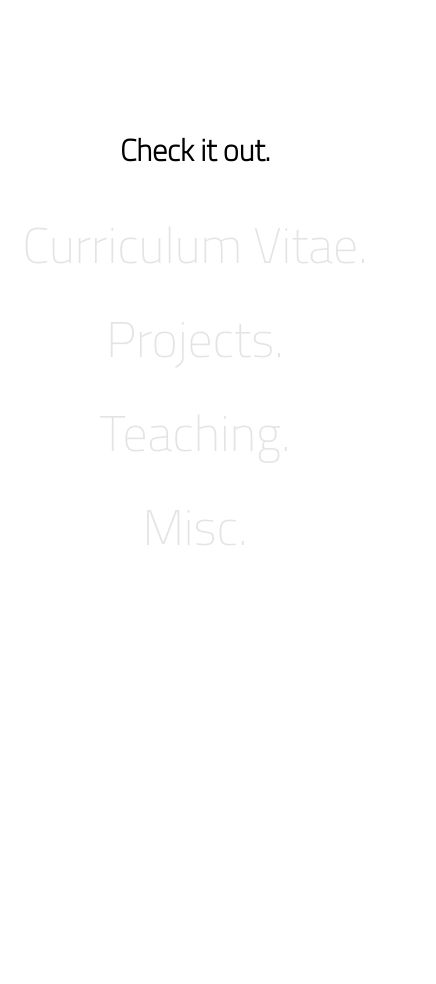
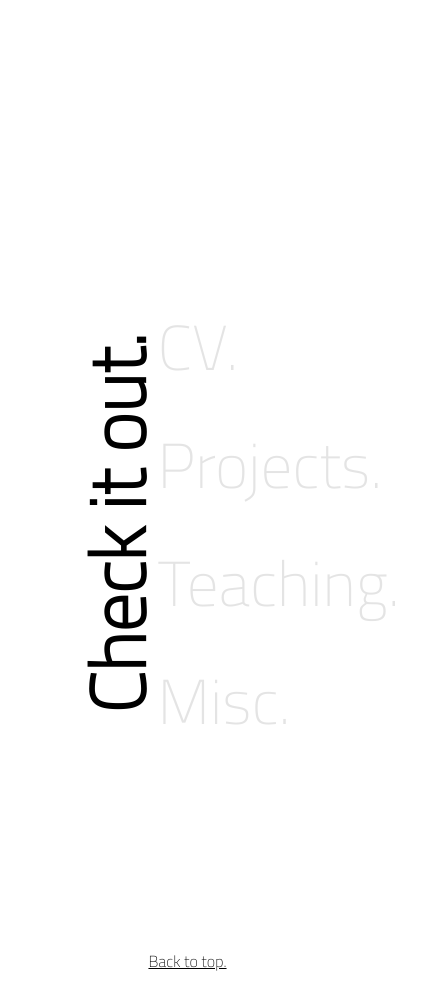
Before and after one commit to omareldeeb/omareldeeb.github.io, a plain HTML site: page index.html in a window 390 px wide. Shown: the part 780-1764 px from the top of the page, 436 px wide, since content can reach past the window. Before the commit the page ends 1734 px from the top, so only its background shows below. Drawn offline with Linux system fonts and the light colour scheme.

Commit message:
Mobile design enhancements

```diff
--- a/index.html
+++ b/index.html
@@ -38,15 +38,19 @@
         <!-- <hr> -->
 
         <div class="full-page">
-            <div class="content-page">
             <div class="content-page-left">
                 <h1 class="fade-on-scroll">Check it out.</h1>
             </div>
 
             <div class="content-page-right">
-                    <div class="content-block">
+                <div class="content-block visible-600px">
                     <a href="#cv">
                         Curriculum Vitae.
+                    </a>
+                </div>
+                <div class="content-block hidden-600px">
+                    <a href="#cv">
+                        CV.
                     </a>
                 </div>
                 <div class="content-block">
@@ -66,7 +70,12 @@
                 </div>
             </div>
         </div>
-        </div>
+
+        <footer class="fade-on-scroll">
+            <a href="#">
+                Back to top.
+            </a>
+        </footer>
     </body>
 
     <script src="scripts/index.js"></script>
--- a/scripts/index.js
+++ b/scripts/index.js
@@ -20,10 +20,17 @@ Array.from(document.getElementsByClassName('fade-on-scroll')).forEach(el => {
 
 redrawSine(1.0, 1.0);
 
+// Copied from https://stackoverflow.com/questions/4817029/whats-the-best-way-to-detect-a-touch-screen-device-using-javascript
+function isTouchDevice() {
+    return (('ontouchstart' in window) ||
+       (navigator.maxTouchPoints > 0) ||
+       (navigator.msMaxTouchPoints > 0));
+}
+
 function redrawSine(frequencyMultiplier, amplitudeMultiplier) {
-    // adapted from https://stackoverflow.com/questions/29917446/drawing-sine-wave-in-canvas
+    // Adapted from https://stackoverflow.com/questions/29917446/drawing-sine-wave-in-canvas
 
-    // full width
+    // Full width
     var targetWidth = document.body.clientWidth;
     var c = document.getElementById('sineCanvas');
     c.width = targetWidth;
@@ -46,22 +53,44 @@ function redrawSine(frequencyMultiplier, amplitudeMultiplier) {
 }
 
 window.addEventListener('mousemove', e => {
-    var width = document.body.clientWidth;
-    var height = document.body.clientHeight / 2;
+    var width = window.innerWidth;
+    var height = window.innerHeight;
 
     var relativeX = e.pageX / width;
     var frequencyMultiplier = 1 - relativeX + 0.5;
 
     var relativeY = e.pageY / height;
-    var amplitudeMultiplier = 1.0 - relativeY * 2.0;
+    var amplitudeMultiplier = 1.0 - 2.0 * relativeY;
 
     // Stop amplitude from getting infinitely big when scrolling down
     if (amplitudeMultiplier < -1.0) {
         amplitudeMultiplier = -1.0;
     }
-    // if (frequencyMultiplier < 0.1) {
-    //     frequencyMultiplier = 0.1
-    // }
+
+    if (frequencyMultiplier < 0.5) {
+        frequencyMultiplier = 0.5;
+    }
 
     redrawSine(frequencyMultiplier, amplitudeMultiplier);
 });
+
+// Manipulate sine wave on scroll on touch screens
+if (isTouchDevice()) {
+    window.addEventListener('scroll', e => {
+        var height = window.innerHeight / 2;
+        var relativeValue = window.scrollY / (height + 150);
+
+        var frequencyMultiplier = 1.0 - relativeValue + 0.5;
+        var amplitudeMultiplier = 1.0 - 2.0 * relativeValue;
+
+        if (amplitudeMultiplier < -1.0) {
+            amplitudeMultiplier = -1.0;
+        }
+
+        if (frequencyMultiplier < 0.5) {
+            frequencyMultiplier = 0.5;
+        }
+
+        redrawSine(frequencyMultiplier, amplitudeMultiplier);
+    });
+}
--- a/styles/index.css
+++ b/styles/index.css
@@ -1,3 +1,7 @@
+html {
+    scroll-behavior: smooth;
+  }
+
 body {
     font-family: "Cairo";
 }
@@ -11,6 +15,15 @@ header {
 }
 
 header a {
+    color: inherit;
+    margin-right: 15px;
+}
+
+footer {
+    text-align: center;
+}
+
+footer a {
     color: inherit;
     margin-right: 15px;
 }
@@ -87,26 +100,38 @@ header a {
 } */
 
 .content-page-left {
-    max-height: 100vh;
-    width: 50%;
+    height: 100vh;
+    width: 40%;
     float: left;
+
+    display: flex;
+    justify-content: center;
+    align-content: center;
+    flex-direction: column;
 }
 
 .content-page-left h1 {
-    font-size: 150px;
+    /* font-size: 150px; */
+    font-size: 10vw;
     line-height: 150%;
     overflow-wrap: break-word;
 }
 
 .content-page-right {
-    max-height: 100vh;
-    width: 50%;
+    height: 100vh;
+    width: 60%;
     float: right;
+
+    display: flex;
+    justify-content: center;
+    align-content: center;
+    flex-direction: column;
 }
 
 .content-block {
     max-width: 100%;
-    font-size: 90px;
+    /* font-size: 90px; */
+    font-size: 6vw;
     opacity: 0.1;
 }
 
@@ -119,38 +144,43 @@ header a {
     color: inherit;
 }
 
-@media (max-width: 900px) {
+.hidden-600px {
+    width: 0;
+    height: 0;
+    visibility: hidden;
+}
+
+@media (max-width: 600px) {
+    .hidden-600px {
+        width: initial;
+        height: initial;
+        visibility: initial;
+    }
+
+    .visible-600px {
+        width: 0;
+        height: 0;
+        visibility: hidden;
+    }
+
     .content-page-left {
-        max-height: initial;
-        padding-right: initial;
-        width: initial;
-        float: initial;
-
-        display: flex;
-        align-items: center;
-        justify-content: center;
+        height: 100vh;
+        max-width: 20%;
     }
 
     .content-page-left h1 {
-        font-size: 30px;
-        line-height: initial;
-        overflow-wrap: initial;
+        writing-mode: vertical-rl;
+        transform: rotate(180deg);
+        font-size: 9vh;
     }
 
     .content-page-right {
-        /* max-height: initial;
-        width: initial;
-        float: initial; */
-        width: 100%;
-
-        display: block;
-        text-align: center;
-        align-items: center;
-        justify-content: center;
+        height: 100vh;
+        max-width: 80%;
     }
 
     .content-block {
-        font-size: 50px;
+        font-size: 7.5vh;
     }
 }
 
@@ -160,13 +190,13 @@ header a {
     }
 
     .hero-title h1 {
-        position: relative;
+        /* position: relative; */
         /* z-index: 1; */
     }
 
-    .mobile-hidden {
+    /* .mobile-hidden {
         width: 0;
         height: 0;
         visibility: hidden;
-    }
+    } */
 }
```
Lines whose indentation alone changed are shown as unchanged.
